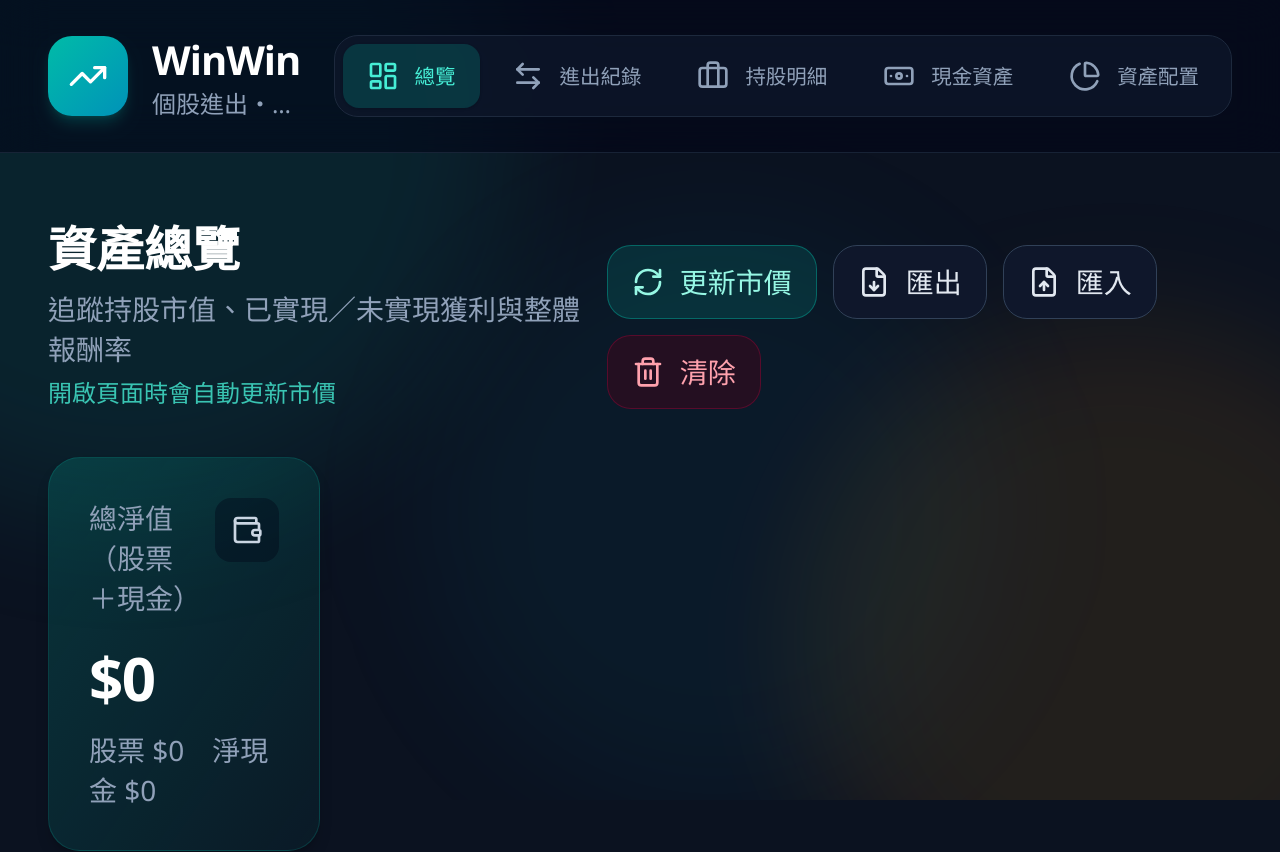
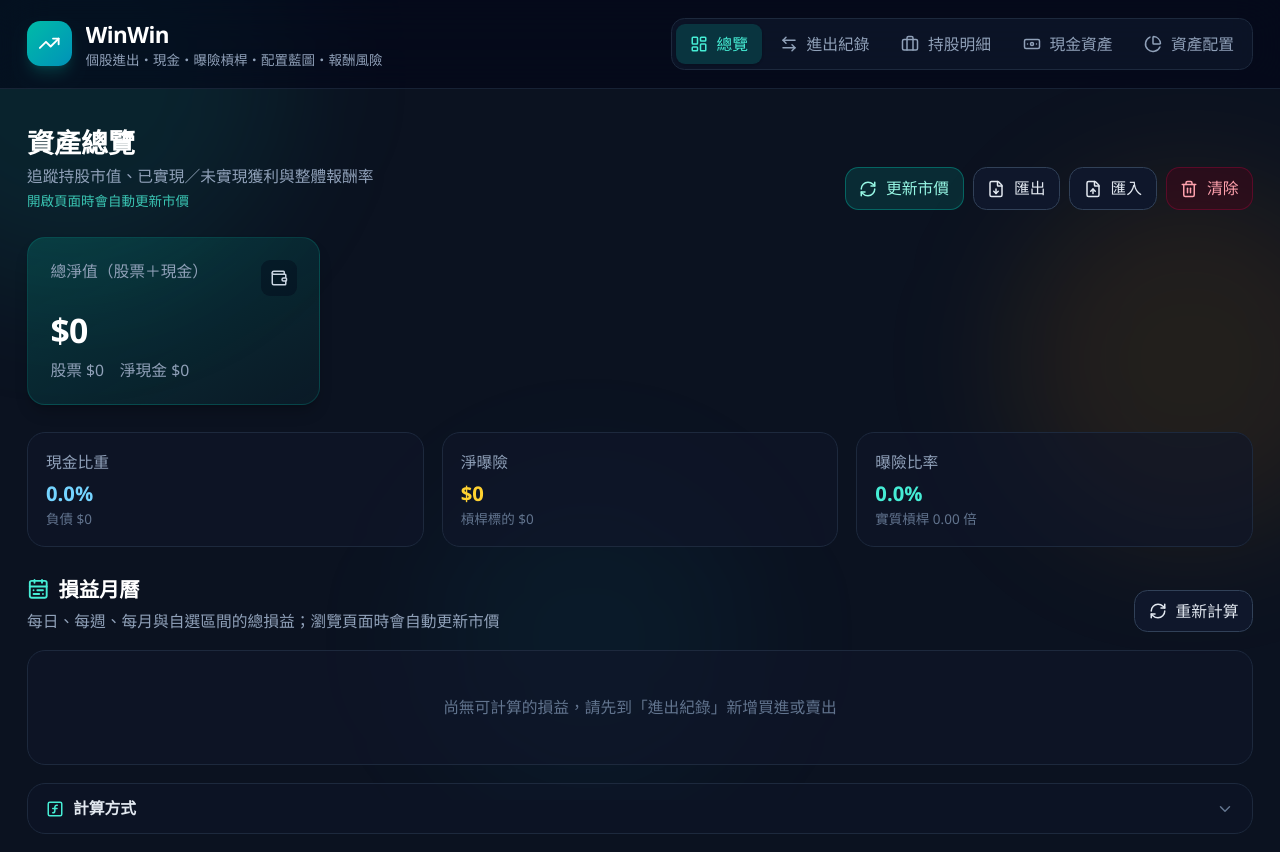
Before and after one commit to mein227/winwin, a React (Vite) app: page / in a window 1280 px wide. Shown: the top 852 px of the page. Built offline with nearby package versions, Linux system fonts and the light colour scheme.

Commit message:
字級改為 112.5%，比照參考 App 的大小
Co-authored-by: Meinh <mein227@users.noreply.github.com>

```diff
--- a/src/components/Dashboard.tsx
+++ b/src/components/Dashboard.tsx
@@ -295,7 +295,7 @@ export function Dashboard({
                   <YAxis
                     stroke="#64748b"
                     fontSize={CHART_FONT_SIZE}
-                    width={112}
+                    width={72}
                     // 淨值多半只在小區間內波動，固定從 0 起算會讓曲線看起來是一條直線
                     domain={['auto', 'auto']}
                     tickFormatter={(v) => formatCompact(v as number)}
--- a/src/components/Layout.tsx
+++ b/src/components/Layout.tsx
@@ -39,15 +39,16 @@ export function Layout({ activeTab, onTabChange, children }: LayoutProps) {
               <TrendingUp className="h-5 w-5 text-white" />
             </div>
             <div className="min-w-0">
-              <h1 className="text-lg font-bold tracking-tight text-white sm:text-xl">
+              <h1 className="text-lg font-bold tracking-tight text-white sm:text-xl lg:truncate">
                 WinWin
               </h1>
-              <p className="truncate text-xs text-slate-400">
+              {/* 桌機版導覽列同一列，空間不足時截斷副標而不是把導覽列擠出畫面 */}
+              <p className="text-xs text-slate-400 lg:truncate">
                 個股進出・現金・曝險槓桿・配置藍圖・報酬風險
               </p>
             </div>
           </div>
-          <nav className="hidden items-center gap-1 rounded-xl border border-slate-800 bg-slate-900/70 p-1 xl:flex">
+          <nav className="hidden items-center gap-1 rounded-xl border border-slate-800 bg-slate-900/70 p-1 lg:flex">
             {tabs.map((tab) => {
               const Icon = tab.icon
               const active = activeTab === tab.id
@@ -56,7 +57,7 @@ export function Layout({ activeTab, onTabChange, children }: LayoutProps) {
                   key={tab.id}
                   type="button"
                   onClick={() => onTabChange(tab.id)}
-                  className={`flex items-center gap-2 whitespace-nowrap rounded-lg px-3 py-2 text-[min(0.875rem,1.6vw)] font-medium transition ${
+                  className={`flex items-center gap-2 whitespace-nowrap rounded-lg px-3 py-2 text-sm font-medium transition ${
                     active
                       ? 'bg-teal-500/20 text-teal-300 shadow-sm'
                       : 'text-slate-400 hover:bg-slate-800 hover:text-slate-200'
@@ -76,7 +77,7 @@ export function Layout({ activeTab, onTabChange, children }: LayoutProps) {
       </main>
 
       {/* 五個分頁要並排，視窗寬度不會隨根字級放大，因此標籤字級以 vw 設上限 */}
-      <nav className="fixed inset-x-0 bottom-0 z-40 border-t border-slate-800 bg-slate-950/95 backdrop-blur-xl xl:hidden">
+      <nav className="fixed inset-x-0 bottom-0 z-40 border-t border-slate-800 bg-slate-950/95 backdrop-blur-xl lg:hidden">
         <div className="mx-auto grid max-w-lg grid-cols-5 gap-1 px-2 py-2">
           {tabs.map((tab) => {
             const Icon = tab.icon
@@ -86,7 +87,7 @@ export function Layout({ activeTab, onTabChange, children }: LayoutProps) {
                 key={tab.id}
                 type="button"
                 onClick={() => onTabChange(tab.id)}
-                className={`flex flex-col items-center gap-1 whitespace-nowrap rounded-lg px-1 py-2 text-[min(0.6875rem,2.8vw)] font-medium ${
+                className={`flex flex-col items-center gap-1 whitespace-nowrap rounded-lg px-2 py-2 text-[min(0.6875rem,3.1vw)] font-medium ${
                   active ? 'text-teal-300' : 'text-slate-500'
                 }`}
               >
@@ -98,7 +99,7 @@ export function Layout({ activeTab, onTabChange, children }: LayoutProps) {
         </div>
       </nav>
 
-      <div className="h-20 xl:hidden" />
+      <div className="h-20 lg:hidden" />
     </div>
   )
 }
--- a/src/components/PnlCalendar.tsx
+++ b/src/components/PnlCalendar.tsx
@@ -158,7 +158,7 @@ export function PnlCalendar({
                   type="button"
                   title={dayTitle(day)}
                   onClick={() => onSelectRange(cell.date, cell.date)}
-                  className={`h-14 overflow-hidden rounded-lg border px-0.5 py-1 text-left transition hover:brightness-125 sm:h-[3.875rem] sm:px-2 ${toneClass(
+                  className={`h-14 overflow-hidden rounded-lg border px-0.5 py-1 text-left transition hover:brightness-125 min-[360px]:px-1 sm:h-[3.875rem] sm:px-2 ${toneClass(
                     day.pnl,
                     maxAbs,
                   )} ${cell.inMonth ? '' : 'opacity-45'} ${
@@ -187,7 +187,7 @@ export function PnlCalendar({
               type="button"
               onClick={() => onSelectRange(week.startDate, week.endDate)}
               title={`${week.total.label} 損益 ${formatCurrency(week.total.pnl)}`}
-              className={`h-14 overflow-hidden rounded-lg border border-slate-700/70 bg-slate-950/60 px-0.5 py-1 text-left transition hover:bg-slate-800/60 sm:h-[3.875rem] sm:px-2 ${
+              className={`h-14 overflow-hidden rounded-lg border border-slate-700/70 bg-slate-950/60 px-0.5 py-1 text-left transition hover:bg-slate-800/60 min-[360px]:px-1 sm:h-[3.875rem] sm:px-2 ${
                 range.start === week.startDate && range.end === week.endDate
                   ? 'ring-2 ring-teal-400'
                   : ''
--- a/src/components/PnlPanel.tsx
+++ b/src/components/PnlPanel.tsx
@@ -155,7 +155,7 @@ export function PnlPanel({
             : '尚無可計算的損益，請先到「進出紀錄」新增買進或賣出'}
         </div>
       ) : (
-        <div className="space-y-4 rounded-2xl border border-slate-800 bg-slate-900/60 p-2 sm:p-5">
+        <div className="space-y-4 rounded-2xl border border-slate-800 bg-slate-900/60 p-3 sm:p-5">
           <PnlRangeControls
             range={range}
             bounds={bounds}
--- a/src/components/PnlRangeControls.tsx
+++ b/src/components/PnlRangeControls.tsx
@@ -112,7 +112,7 @@ export function PnlRangeControls({
         </div>
       </div>
 
-      <div className="grid grid-cols-2 gap-2 sm:flex sm:flex-wrap">
+      <div className="grid grid-cols-3 gap-2 sm:flex sm:flex-wrap">
         {presets.map((preset) => {
           const active =
             preset.range.start === range.start && preset.range.end === range.end
@@ -121,7 +121,7 @@ export function PnlRangeControls({
               key={preset.label}
               type="button"
               onClick={() => onRangeChange(preset.range)}
-              className={`whitespace-nowrap rounded-xl border px-2 py-1.5 text-[min(0.875rem,3.4vw)] transition sm:px-3 ${
+              className={`whitespace-nowrap rounded-xl border px-3 py-1.5 text-[min(0.875rem,3.4vw)] transition ${
                 active
                   ? 'border-teal-500/50 bg-teal-500/15 text-teal-200'
                   : 'border-slate-700 bg-slate-950/60 text-slate-300 hover:bg-slate-800'
--- a/src/index.css
+++ b/src/index.css
@@ -12,7 +12,7 @@
 
 html {
   /* 版面尺寸皆以 rem 為基準，調整根字級即可等比放大整體字體與間距 */
-  font-size: 200%;
+  font-size: 112.5%;
   scroll-behavior: smooth;
 }
 
--- a/src/utils/chartColors.ts
+++ b/src/utils/chartColors.ts
@@ -21,7 +21,7 @@ export function chartColor(index: number): string {
 }
 
 /** Recharts 座標軸、圖例字級（SVG 只吃 px，不會隨根字級縮放） */
-export const CHART_FONT_SIZE = 24
+export const CHART_FONT_SIZE = 14
 
 /** Recharts 提示框樣式（深色主題） */
 export const tooltipStyle = {
```
